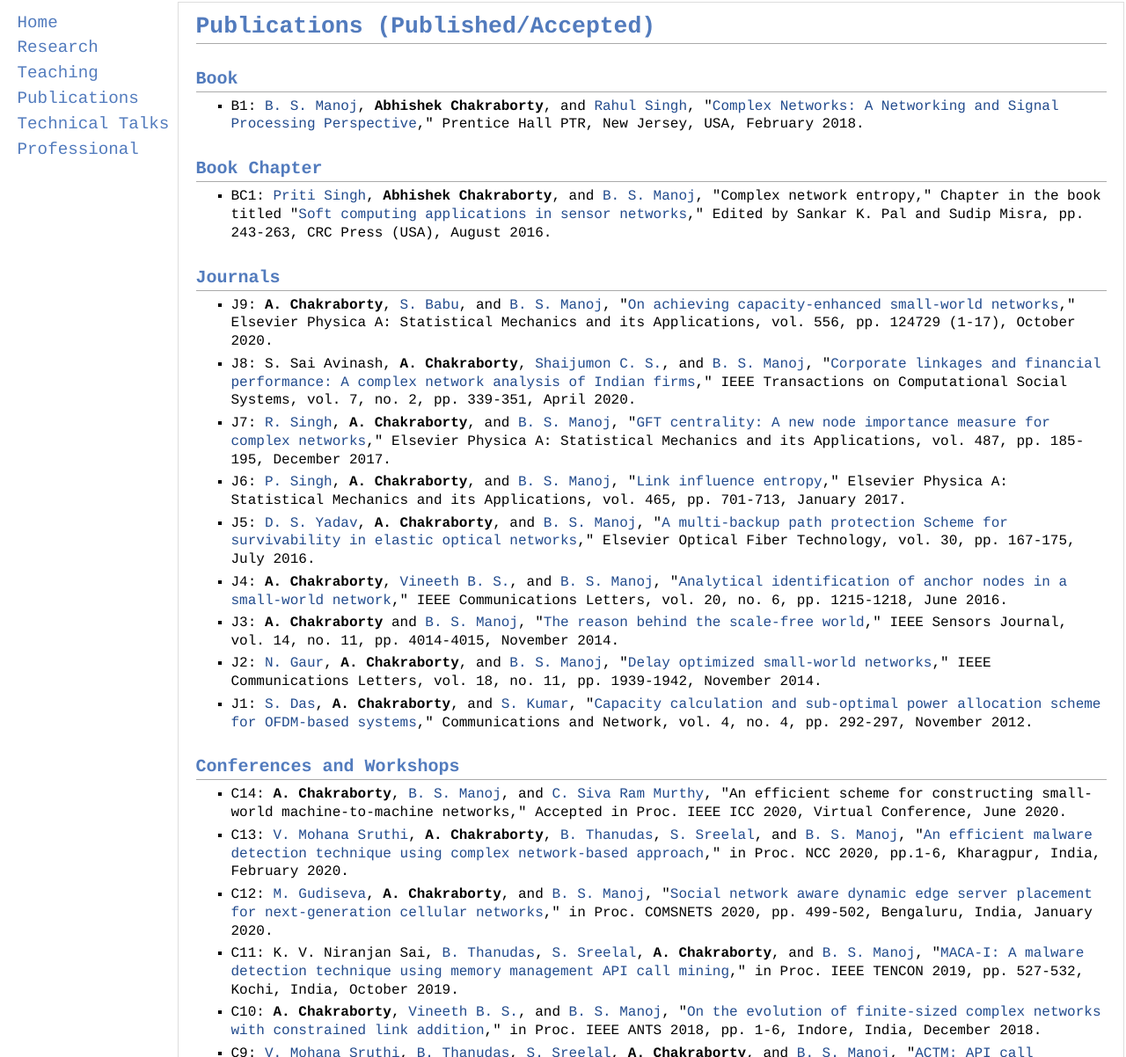
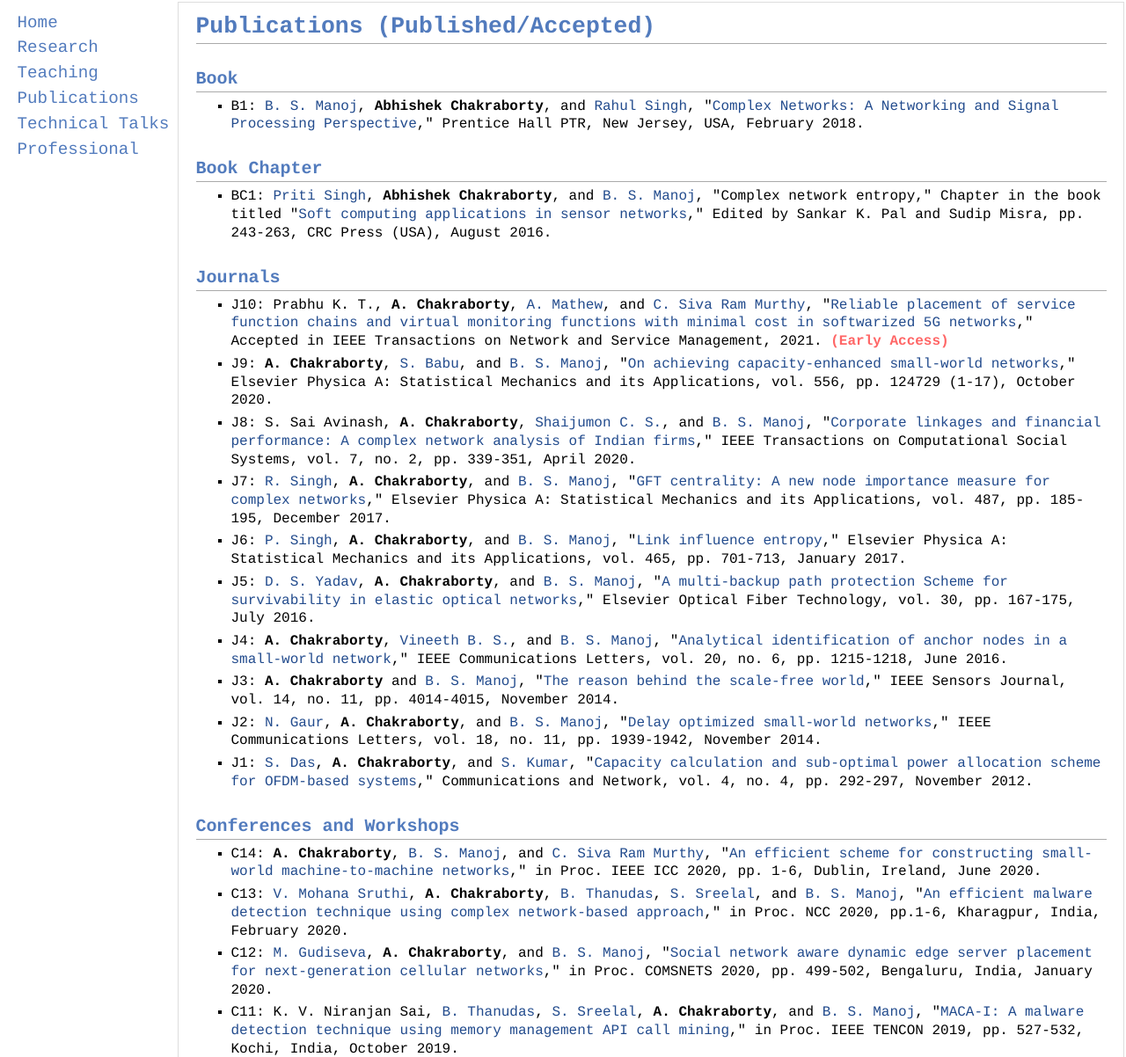
Before and after one commit to chakrabortyabhishek/chakrabortyabhishek.github.io, a plain HTML site: page publications.html in a window 1280 px wide. Shown: the top 1202 px of the page at 88% size. Drawn offline with Linux system fonts and the light colour scheme.

Commit message:
Update publications.html

```diff
--- a/publications.html
+++ b/publications.html
@@ -32,6 +32,8 @@
 </ul>
 <h2>Journals</h2>
 <ul>
+<li><p>J10: Prabhu K. T., <b>A. Chakraborty</b>, <a href="https://www.linkedin.com/in/abinmathew2" target="_blank">A. Mathew</a>, and <a href="https://scholar.google.co.in/citations?user=VjJFBjcAAAAJ&hl=en" target="_blank">C. Siva Ram Murthy</a>, "<a href="https://ieeexplore.ieee.org/document/9345794" target="_blank">Reliable placement of service function chains and virtual monitoring functions with minimal cost in softwarized 5G networks</a>," Accepted in IEEE Transactions on Network and Service Management, 2021. <b><font color="#ff6666">(Early Access)</font></b></p>
+</li>
 <li><p>J9: <b>A. Chakraborty</b>, <a href="https://scholar.google.co.in/citations?user=1Rtwe0QAAAAJ&hl=en" target="_blank">S. Babu</a>, and <a href="https://scholar.google.co.in/citations?user=sKXlchMAAAAJ&hl=en" target="_blank">B. S. Manoj</a>, "<a href="https://www.sciencedirect.com/science/article/pii/S0378437120303642" target="_blank">On achieving capacity-enhanced small-world networks</a>," Elsevier Physica A: Statistical Mechanics and its Applications, vol. 556, pp. 124729 (1-17), October 2020.</p>
 </li>
 <li><p>J8: S. Sai Avinash, <b>A. Chakraborty</b>, <a href="https://scholar.google.co.in/citations?user=Wt2QAuMAAAAJ&hl=en" target="_blank">Shaijumon C. S.</a>, and <a href="https://scholar.google.co.in/citations?user=sKXlchMAAAAJ&hl=en" target="_blank">B. S. Manoj</a>, "<a href="https://ieeexplore.ieee.org/document/8960302" target="_blank">Corporate linkages and financial performance: A complex network analysis of Indian firms</a>," IEEE Transactions on Computational Social Systems, vol. 7, no. 2, pp. 339-351, April 2020.</p>
@@ -53,7 +55,7 @@
 </ul>
 <h2>Conferences and Workshops</h2>
 <ul>
-<li><p>C14: <b>A. Chakraborty</b>, <a href="https://scholar.google.co.in/citations?user=sKXlchMAAAAJ&hl=en" target="_blank">B. S. Manoj</a>, and <a href="https://scholar.google.co.in/citations?user=VjJFBjcAAAAJ&hl=en" target="_blank">C. Siva Ram Murthy</a>, "An efficient scheme for constructing small-world machine-to-machine networks," Accepted in Proc. IEEE ICC 2020, Virtual Conference, June 2020.</p>
+<li><p>C14: <b>A. Chakraborty</b>, <a href="https://scholar.google.co.in/citations?user=sKXlchMAAAAJ&hl=en" target="_blank">B. S. Manoj</a>, and <a href="https://scholar.google.co.in/citations?user=VjJFBjcAAAAJ&hl=en" target="_blank">C. Siva Ram Murthy</a>, "<a href="https://ieeexplore.ieee.org/document/9149003" target="_blank">An efficient scheme for constructing small-world machine-to-machine networks</a>," in Proc. IEEE ICC 2020, pp. 1-6, Dublin, Ireland, June 2020.</p>
 </li>
 <li><p>C13: <a href="https://in.linkedin.com/in/mohana-sruthi-v-849843106" target="_blank">V. Mohana Sruthi</a>, <b>A. Chakraborty</b>, <a href="https://in.linkedin.com/in/thanudas-b-1794b2106" target="_blank">B. Thanudas</a>, <a href="https://in.linkedin.com/in/sreelal-pillai-94290829" target="_blank">S. Sreelal</a>, and <a href="https://scholar.google.co.in/citations?user=sKXlchMAAAAJ&hl=en" target="_blank">B. S. Manoj</a>, "<a href="https://ieeexplore.ieee.org/abstract/document/9056080" target="_blank">An efficient malware detection technique using complex network-based approach</a>," in Proc. NCC 2020, pp.1-6, Kharagpur, India, February 2020.</p>
 </li>
```
